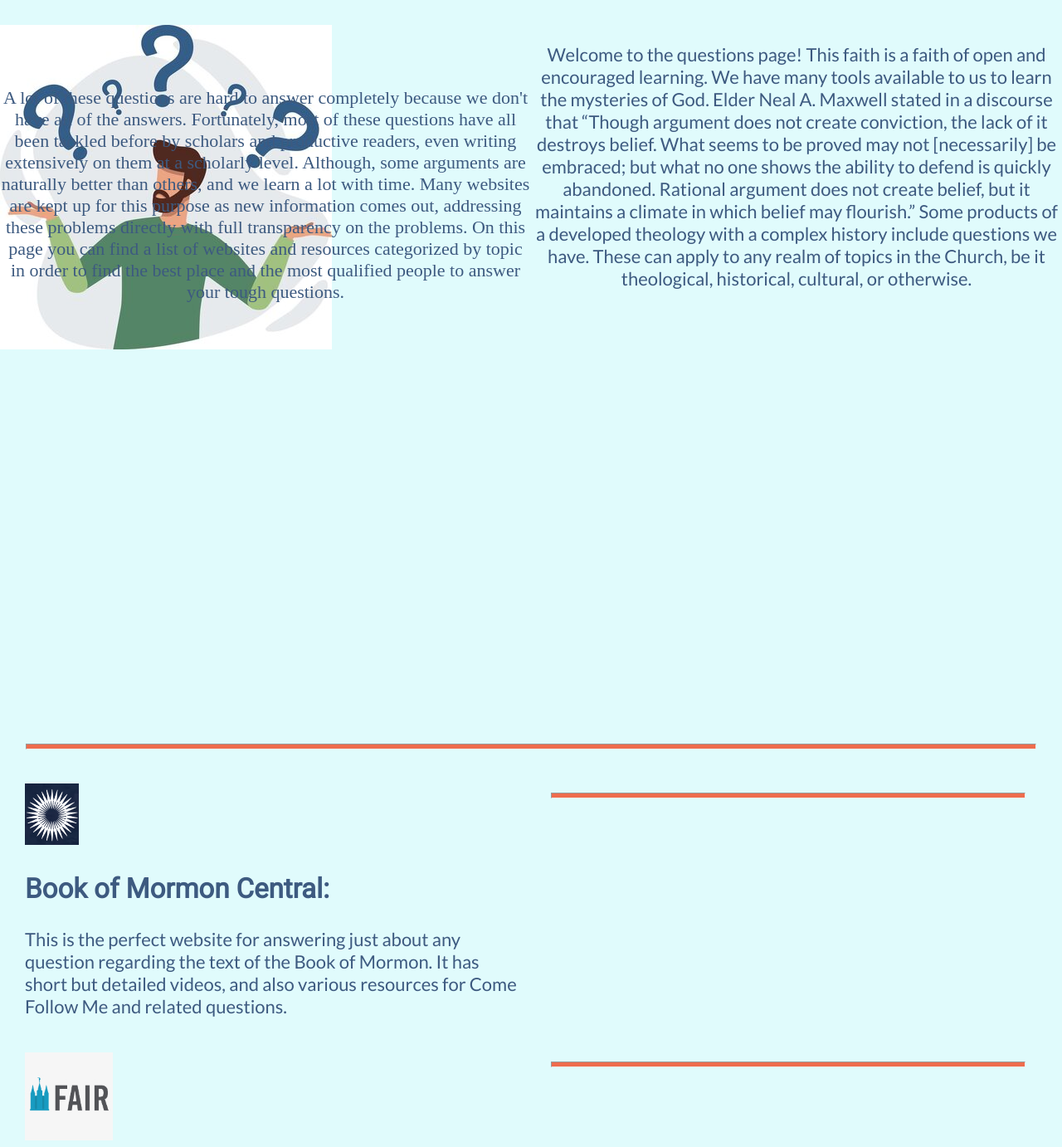
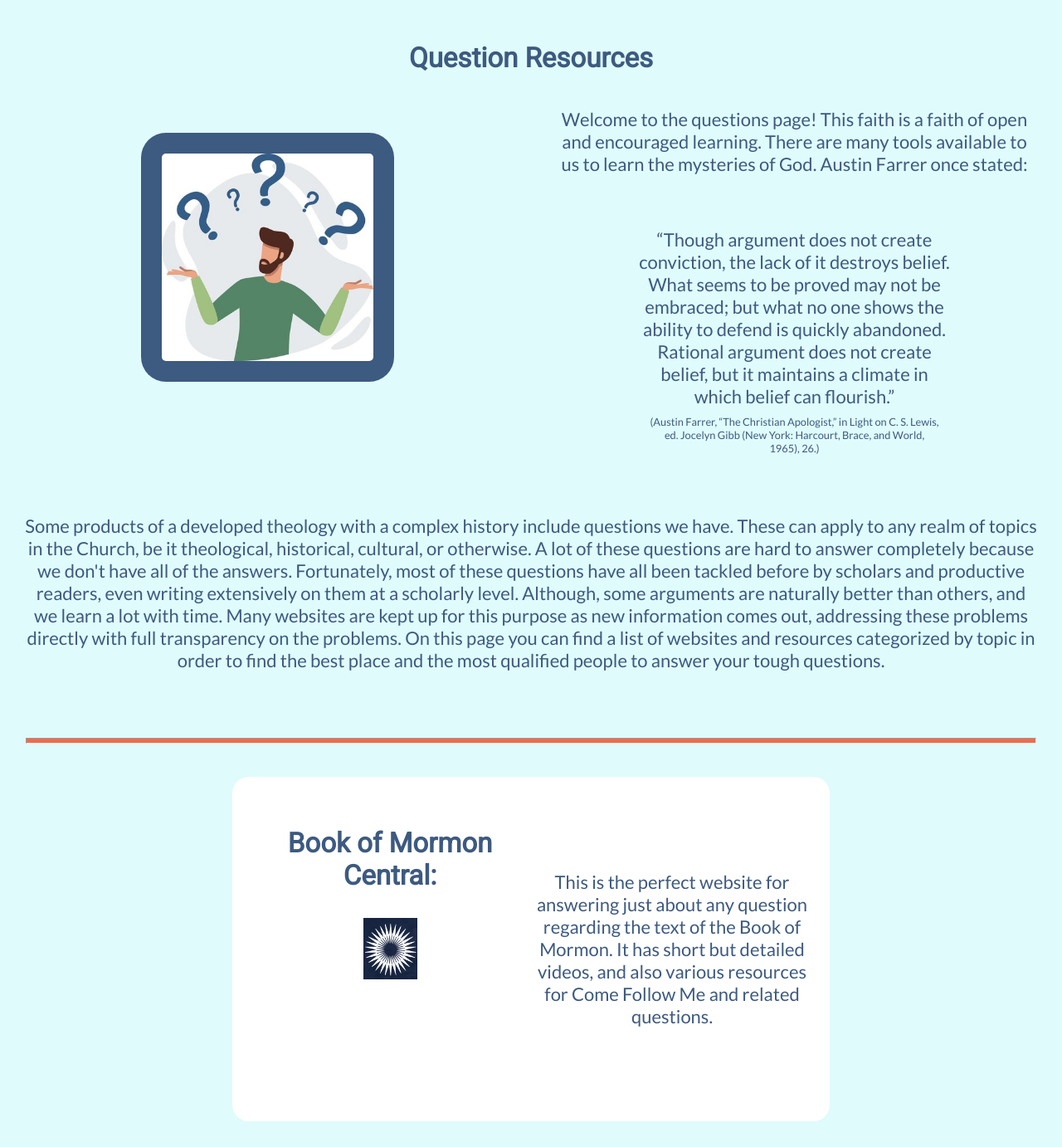
Before and after one commit to Paytonbr16/WDD-130, a plain HTML site: page ldsargumentum/questions.html in a window 1280 px wide. Shown: the part 180-1562 px from the top of the page at 83% size. Drawn offline with Linux system fonts and the light colour scheme.

Commit message:
basic styling and editing question

```diff
--- a/ldsargumentum/questions.html
+++ b/ldsargumentum/questions.html
@@ -21,37 +21,30 @@
             </nav>
         </header>
             <main>
-                <div class="title-card">
+                <div class="title-cardq">
                     <img class="questiont" src="images/question.jpg" alt="main-study">
-                    <p>Welcome to the questions page! This faith is a faith of open and encouraged learning.
-                        We have many tools available to us to learn the mysteries of God.
-                        Elder Neal A. Maxwell stated in a discourse that “Though argument does not create conviction, the lack of it destroys belief. What seems to be proved may not [necessarily] be embraced; but what no one shows the ability to defend is quickly abandoned. Rational argument does not create belief, but it maintains a climate in which belief may flourish.”
-                        Some products of a developed theology with a complex history include questions we have.
-                        These can apply to any realm of topics in the Church, be it theological, historical, cultural, or otherwise.</p>
-                        A lot of these questions are hard to answer completely because we don't have all of the answers.
-                        Fortunately, most of these questions have all been tackled before by scholars and productive readers, even writing extensively on them at a scholarly level.
-                        Although, some arguments are naturally better than others, and we learn a lot with time.
-                        Many websites are kept up for this purpose as new information comes out, addressing these problems directly with full transparency on the problems.
-                        On this page you can find a list of websites and resources categorized by topic in order to find the best place and the most qualified people to answer your tough questions.
+                    <h2 class="qhead1">Question Resources</h2>
+                    <p class="qpara1">Welcome to the questions page! This faith is a faith of open and encouraged learning. There are many tools available to us to learn the mysteries of God. Austin Farrer once stated:</p>
+                    <p class="blockq">“Though argument does not create conviction, the lack of it destroys belief. What seems to be proved may not be embraced; but what no one shows the ability to defend is quickly abandoned. Rational argument does not create belief, but it maintains a climate in which belief can flourish.”</p>
+                    <p class="subtitle">(Austin Farrer, “The Christian Apologist,” in Light on C. S. Lewis, ed. Jocelyn Gibb (New York: Harcourt, Brace, and World, 1965), 26.)</p>
+                    <p class="qpara2">Some products of a developed theology with a complex history include questions we have. These can apply to any realm of topics in the Church, be it theological, historical, cultural, or otherwise. A lot of these questions are hard to answer completely because we don't have all of the answers. Fortunately, most of these questions have all been tackled before by scholars and productive readers, even writing extensively on them at a scholarly level. Although, some arguments are naturally better than others, and we learn a lot with time. Many websites are kept up for this purpose as new information comes out, addressing these problems directly with full transparency on the problems. On this page you can find a list of websites and resources categorized by topic in order to find the best place and the most qualified people to answer your tough questions.</p>
                 </div>
                 <hr>
-                <section class="boxes">
+                <section class="q-column">
                     <div class="qbox1">
                         <a href="https://bookofmormoncentral.org/"><img class="bomcwl" src="images/bomc-l.jpg" alt="bomc-logo"></a>
-                        <h2>Book of Mormon Central:</h2>
-                        <p>This is the perfect website for answering just about any question regarding the text of the Book of Mormon. It has short but detailed videos, and also various resources for Come Follow Me and related questions.</p>
+                        <h2 class="b1title">Book of Mormon Central:</h2>
+                        <p class="b1para">This is the perfect website for answering just about any question regarding the text of the Book of Mormon. It has short but detailed videos, and also various resources for Come Follow Me and related questions.</p>
                     </div>
-                    <hr>
                     <div class="qbox2">
                         <a href="https://www.fairlatterdaysaints.org/"><img class="fairwl" src="images/fair-l.jpg" alt="fair-logo"></a>
-                        <h2>FAIR:</h2>
-                        <p>An acronym for "Faithful Answers, Informed Response." It does just that, giving very detailed and specific answers to the widest range of questions. It cites sources and lays out the best arguments for your toughest questions.</p>
+                        <h2 class="b2title">FAIR:</h2>
+                        <p class="b2para">An acronym for "Faithful Answers, Informed Response." It does just that, giving very detailed and specific answers to the widest range of questions. It cites sources and lays out the best arguments for your toughest questions.</p>
                     </div>
-                    <hr>
                     <div class="qbox3">
                         <a href="https://mormonr.org/"><img class="mormonrwl" src="images/mormonr-l.jpg" alt="mormonr-logo"></a>
-                        <h2>Mormonr:</h2>
-                        <p>A resource similar to FAIR, funded by the B. H. Roberts Foundation. This question-answering resource is incredibly direct and to the point, documenting precisely sources and opinions on each topic. They also make very funny memes!</p>
+                        <h2 class="b3title">Mormonr:</h2>
+                        <p class="b3para">A resource similar to FAIR, funded by the B. H. Roberts Foundation. This question-answering resource is incredibly direct and to the point, documenting precisely sources and opinions on each topic. They also make very funny memes!</p>
                     </div>
             </main>
             <footer>
--- a/ldsargumentum/styles/styles.css
+++ b/ldsargumentum/styles/styles.css
@@ -153,6 +153,8 @@ img.studyt {
     grid-row: 2/3;
     margin: 0 auto;
     padding: 20px;
+    background-color: #3D5A80;
+    border-radius: 30px;
 }
 
 .studyp1 {
@@ -390,6 +392,126 @@ img.studyt {
     align-self: center;
 }
 
+/*Question page stuff:*/
+
+.title-cardq {
+    display: grid;
+    grid-template-columns: 1fr 1fr;
+    grid-template-rows: 1fr 250px;
+    grid-gap: 50px;
+    padding: 30px;
+    margin-top: 200px;
+}
+
+.qhead1 {
+    grid-column: 1/3;
+    grid-row: 1/2;
+    margin: 0 auto;
+}
+
+.questiont {
+    grid-column: 1/2;
+    grid-row: 1/2;
+    height: 250px;
+    margin: 0 auto;
+    margin-top: 110px;
+    padding: 25px;
+    background-color: #3D5A80;
+    border-radius: 30px;
+}
+
+.qpara1 {
+    grid-column: 2/3;
+    grid-row: 1/2;
+    text-align: center;
+    margin-top: 80px;
+}
+
+.blockq {
+    grid-column: 2/3;
+    grid-row: 1/2;
+    text-align: center;
+    margin: 0 auto;
+    margin-top: 225px;
+    width: 375px;
+}
+
+.subtitle {
+    font-size: .8rem;
+    grid-column: 2/3;
+    grid-row: 1/2;
+    text-align: center;
+    margin: 0 auto;
+    margin-top: 450px;
+    width: 350px;
+}
+
+.qpara2 {
+    grid-column: 1/3;
+    grid-row: 2/3;
+    text-align: center;
+}
+
+.q-column {
+    display: block;
+    grid-template-columns: 1fr 1fr;
+}
+
+.qbox1 {
+    grid-column: 1/3;
+    background-color: white;
+    border-radius: 20px;
+    padding: 20px;
+    margin: 0 auto;
+    margin-top: 40px;
+    margin-bottom: 40px;
+    max-width: 680px;
+    max-height: 500px;
+    text-align: center;
+    align-content: space-evenly;
+
+    display: grid;
+    grid-template-columns: 1fr 1fr;
+    grid-template-rows: 150px 225px;
+}
+
+.qbox2 {
+    grid-column: 1/3;
+    background-color: white;
+    border-radius: 20px;
+    padding: 20px;
+    margin: 0 auto;
+    margin-top: 40px;
+    margin-bottom: 40px;
+    max-width: 680px;
+    max-height: 500px;
+    text-align: center;
+    align-content: space-evenly;
+
+    display: grid;
+    grid-template-columns: 1fr 1fr;
+    grid-template-rows: 150px 225px;
+}
+
+.qbox3 {
+    grid-column: 1/3;
+    background-color: white;
+    border-radius: 20px;
+    padding: 20px;
+    margin: 0 auto;
+    margin-top: 40px;
+    margin-bottom: 40px;
+    max-width: 680px;
+    max-height: 500px;
+    text-align: center;
+    align-content: space-evenly;
+
+    display: grid;
+    grid-template-columns: 1fr 1fr;
+    grid-template-rows: 150px 225px;
+}
+
+
 /*footer stuff:*/
 
 footer {
```
